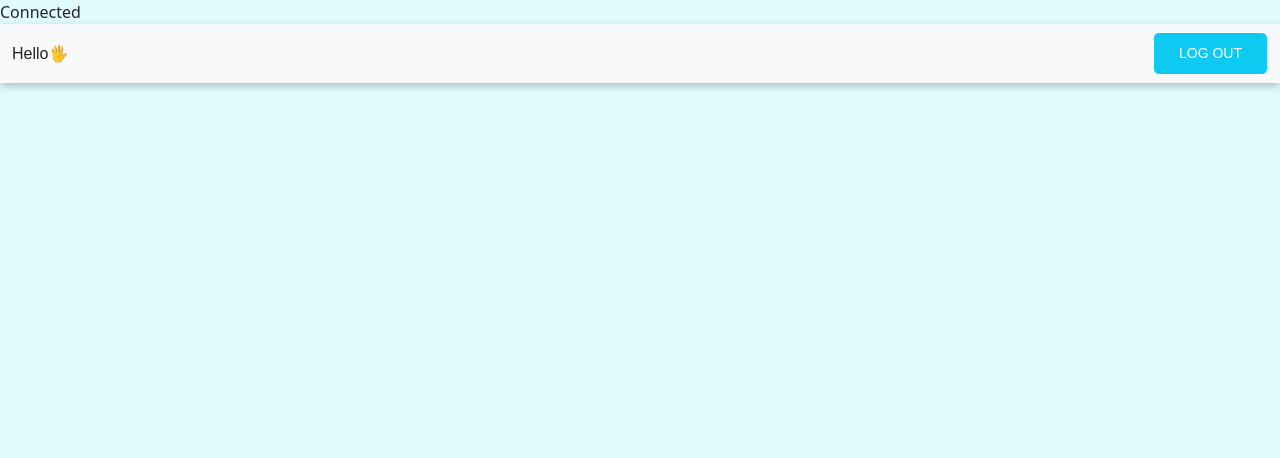
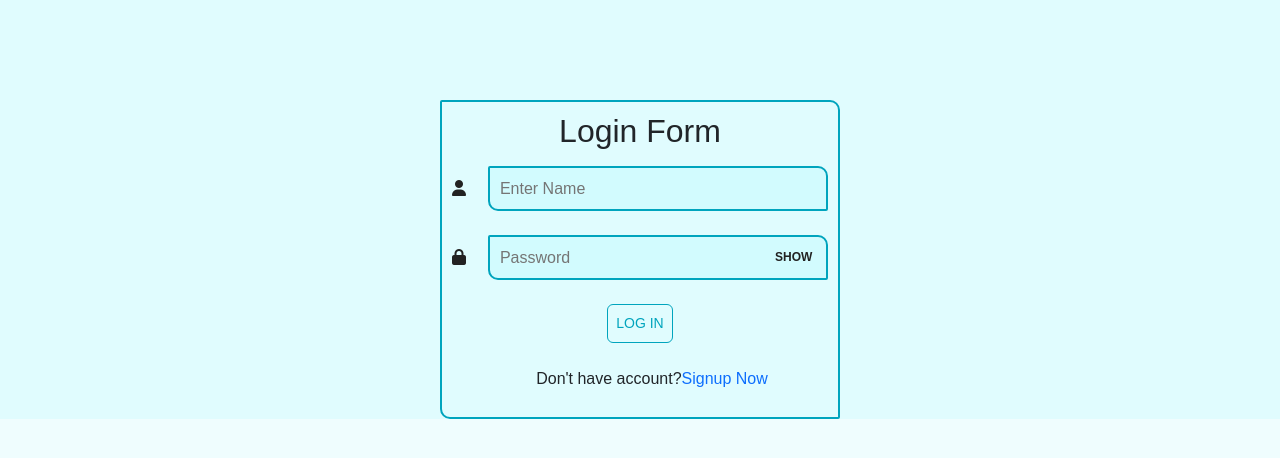
Before and after one commit to thasocheat/new-quizzes-php, a PHP site: page / in a window 1280 px wide. Shown: the top 458 px of the page. Run offline with PHP 8.4, Linux system fonts and the light colour scheme; data that the repository does not hold is empty; some libraries are stand-ins or nearby versions; some web fonts are replaced.

Commit message:
Update index.php

```diff
--- a/index.php
+++ b/index.php
@@ -1,8 +1,15 @@
- <!-- CSS only -->
+<!DOCTYPE html>
+<html lang="en">
+<head>
+    <meta charset="UTF-8">
+    <meta http-equiv="X-UA-Compatible" content="IE=edge">
+    <meta name="viewport" content="width=device-width, initial-scale=1.0">
+    <title>ស្វាគមន៍មកកាន់ការឆ្លើយសំណួរ</title>
+    <!-- CSS only -->
     <link href="https://cdn.jsdelivr.net/npm/bootstrap@5.2.0-beta1/dist/css/bootstrap.min.css" rel="stylesheet" integrity="sha384-0evHe/X+R7YkIZDRvuzKMRqM+OrBnVFBL6DOitfPri4tjfHxaWutUpFmBp4vmVor" crossorigin="anonymous">
 
     <!-- Link Style -->
-    <link rel="stylesheet" href="style/style.css">
+    <link rel="stylesheet" href="../style/style.css">
     <link rel="stylesheet" href="style/navbar.css">
 
 
@@ -19,42 +26,85 @@
         }
     </style>
 
-<?php
-  // session_start();
-  require_once ('database/connection.php');
-  // require_once ('function/function.php');
-
-	// $user_data = check_login($con);
-
-?>
-<nav class="navbar navbar-expand-lg bg-light fixed-to">
-  <div class="container-fluid hello">
-    <span>Hello🖐<span style="color: red;"> <?php echo $user_data['user_name']; ?></span></span>
 
 
-    <button class="navbar-toggler" type="button" data-bs-toggle="collapse" data-bs-target="#navbarSupportedContent" aria-controls="navbarSupportedContent" aria-expanded="false" aria-label="Toggle navigation">
-      <span class="navbar-toggler-icon"></span>
-    </button>
-    <div class="collapse navbar-collapse" id="navbarSupportedContent">
-      <ul class="navbar-nav me-auto mb-2 mb-lg-0 ms-auto">
-        <li class="nav-item">
-        <!-- <span>រយះពេលរបស់អ្នកមាន ៖ <span id="demo"></span></span> -->
-          <!-- <a class="nav-link active" aria-current="page" href="#">Home</a> -->
-        </li>
-        <!-- <li class="nav-item">
-          <a class="nav-link" href="#">Link</a>
-        </li> -->
+</head>
+<body>
+
+	<style>
+
+    .button-login button {
+        border: 1px solid #00A4BD;
+        padding: 10px 25px;
+        text-decoration: none;
+        text-transform: uppercase;
+        font-size: 14px;
+        display: inline-block;
+        color: #00A4BD;
+    }
+    .button-login button:hover {
+        background: #00A4BD;
+        color: #fff;
+    }
+</style>
+
+<div class="conatiner">
+    <div class="row">
+        <div class="col-md-12">
+            <!-- Using Bootstrap Card -->
+            <div class="login-form">
+                <div class="card-form" style="width: 25rem;">
+                    <span class="text-sm text-danger text-center"><?php echo $wrongps; ?></span>
+                    <div class="card-body">
+                        <h2 class="card-title text-center mb-3">Login Form</h2>
+                        <form method="POST">
+                            <div class="field mb-4">
+                                <span class="fa fa-user"></span>
+                                <input type="text" name="user_name" placeholder="Enter Name">
+                            </div>
+                            <div class="field mb-4 space">
+                                <span class="fa fa-lock"></span>
+                                <input type="password" class="pass-key" name="password" placeholder="Password">
+                                <span class="show">SHOW</span>
+                            </div>
+
+                            <div class="button-login text-center">
+                                <button type="submit" class="btn p-2 mb-4">Log In</button>
+                            </div>
+
+                            <div class="mb-3 form-check">
+                                <p class="text-center">Don't have account?<a href="sign_up.php">Signup Now</a></p>
+                            </div>
+                        </form>
+                    </div>
+                </div>
+
+            </div>
+        </div>
+    </div>
+</div>
 
 
-      </ul>
+   <!-- JavaScript Bundle with Popper -->
+    <script src="https://cdn.jsdelivr.net/npm/bootstrap@5.2.0-beta1/dist/js/bootstrap.bundle.min.js" integrity="sha384-pprn3073KE6tl6bjs2QrFaJGz5/SUsLqktiwsUTF55Jfv3qYSDhgCecCxMW52nD2" crossorigin="anonymous"></script>
 
-      <div class="button-logout">
+    <script src="https://kit.fontawesome.com/a076d05399.js"></script>
 
-        <a href="forms/sign_out.php" class="btn btn-info">Log Out</a>
-      </div>
+    <script>
+      const pass_field = document.querySelector('.pass-key');
+      const showBtn = document.querySelector('.show');
+      showBtn.addEventListener('click', function(){
+       if(pass_field.type === "password"){
+         pass_field.type = "text";
+         showBtn.textContent = "HIDE";
+         showBtn.style.color = "#3498db";
+       }else{
+         pass_field.type = "password";
+         showBtn.textContent = "SHOW";
+         showBtn.style.color = "#222";
+       }
+      });
+    </script>
 
-    </div>
-
-  </div>
-
-</nav>
+</body>
+</html>
```
